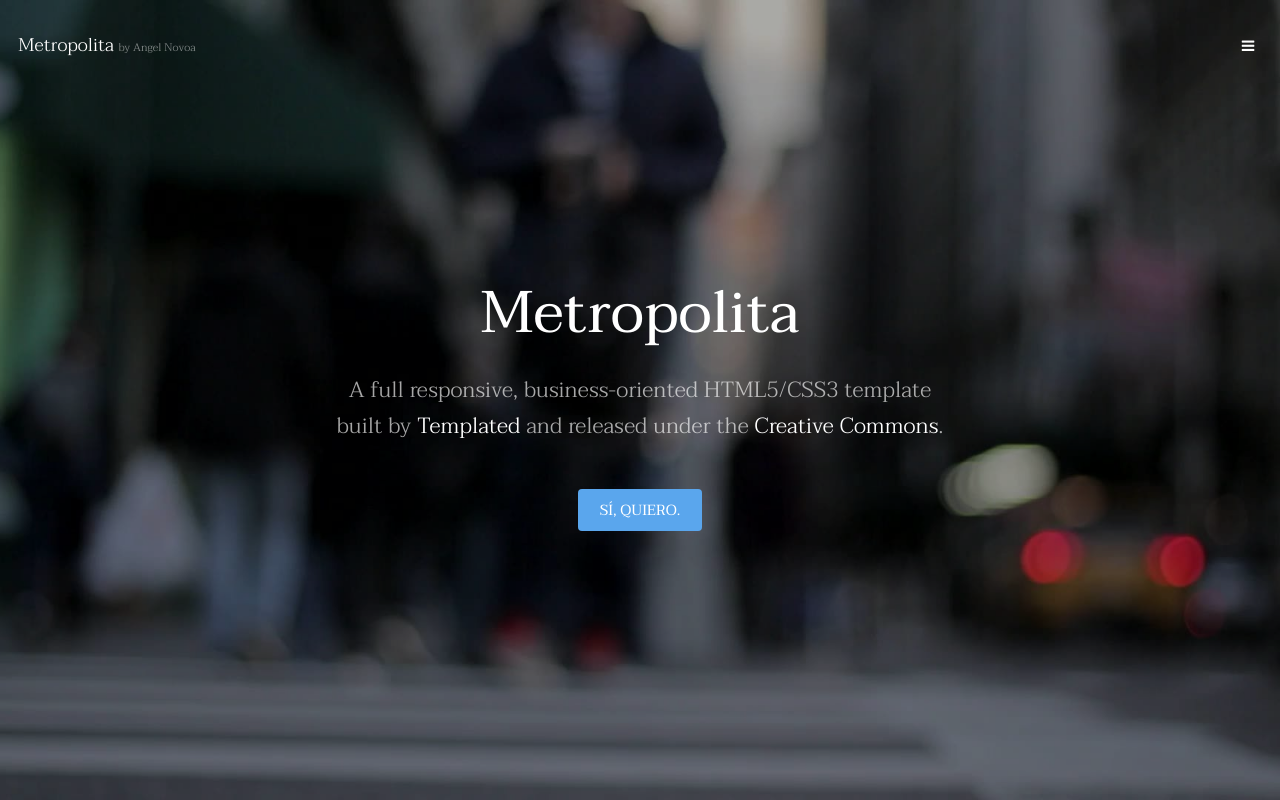
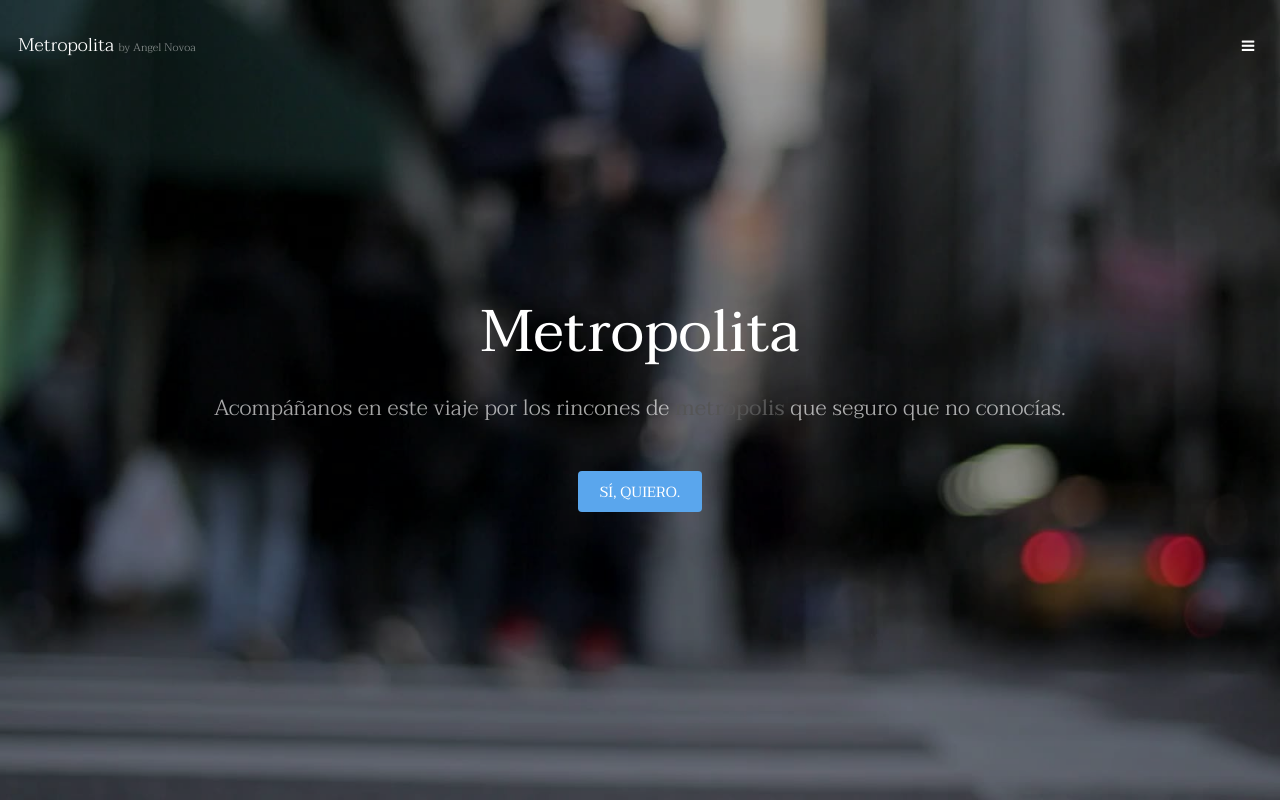
Before and after one commit to angelnovoa/04_REP_METROPOLITA, a plain HTML site: page index.html in a window 1280 px wide. Shown: the top 800 px of the page. Drawn offline with Linux system fonts and the light colour scheme.

Commit message:
frase bajo el h1 por ANTONIO

```diff
--- a/index.html
+++ b/index.html
@@ -37,8 +37,7 @@
 			<section id="banner" data-video="images/banner">
 				<div class="inner">
 					<h1>Metropolita</h1>
-					<p>A full responsive, business-oriented HTML5/CSS3 template<br />
-					built by <a href="https://templated.co/">Templated</a> and released under the <a href="https://templated.co/license">Creative Commons</a>.</p>
+					<p>Acompáñanos en este viaje por los rincones de <strong>metrópolis</strong> que seguro que no conocías.</p>
 					<a href="#one" class="button special scrolly">Sí, quiero.</a>
 				</div>
 			</section>
```
